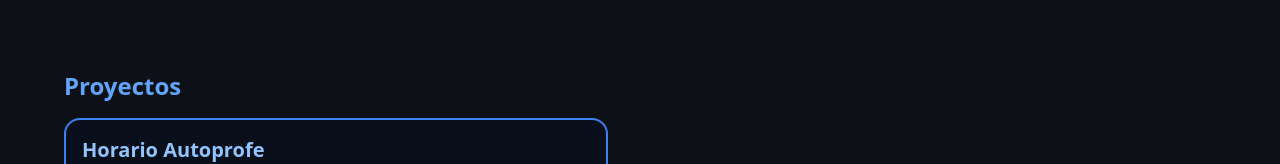
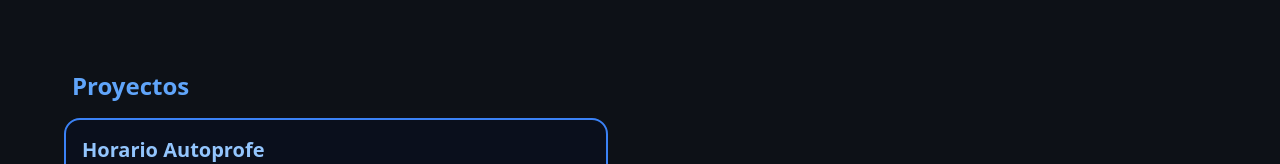
Before and after one commit to Davivp23/DavidVaz, a React (Vite) app: page / in a window 1280 px wide. Shown: the part 299-463 px from the top of the page. Built offline with nearby package versions, Linux system fonts and the light colour scheme.

Commit message:
Add padding to the title in Projects component for improved layout

```diff
--- a/src/components/Projects.jsx
+++ b/src/components/Projects.jsx
@@ -5,7 +5,7 @@ import projects from '../data/projects';
 const Projects = forwardRef(({ onHover }, ref) => {
   return (
     <section ref={ref} className="py-10">
-      <h2 className="text-2xl font-semibold mb-4 text-blue-400">Proyectos</h2>
+      <h2 className="pl-2 text-2xl font-semibold mb-4 text-blue-400">Proyectos</h2>
       <div className="flex flex-col gap-6">
         {projects.map((project) => (
           <Link
```
